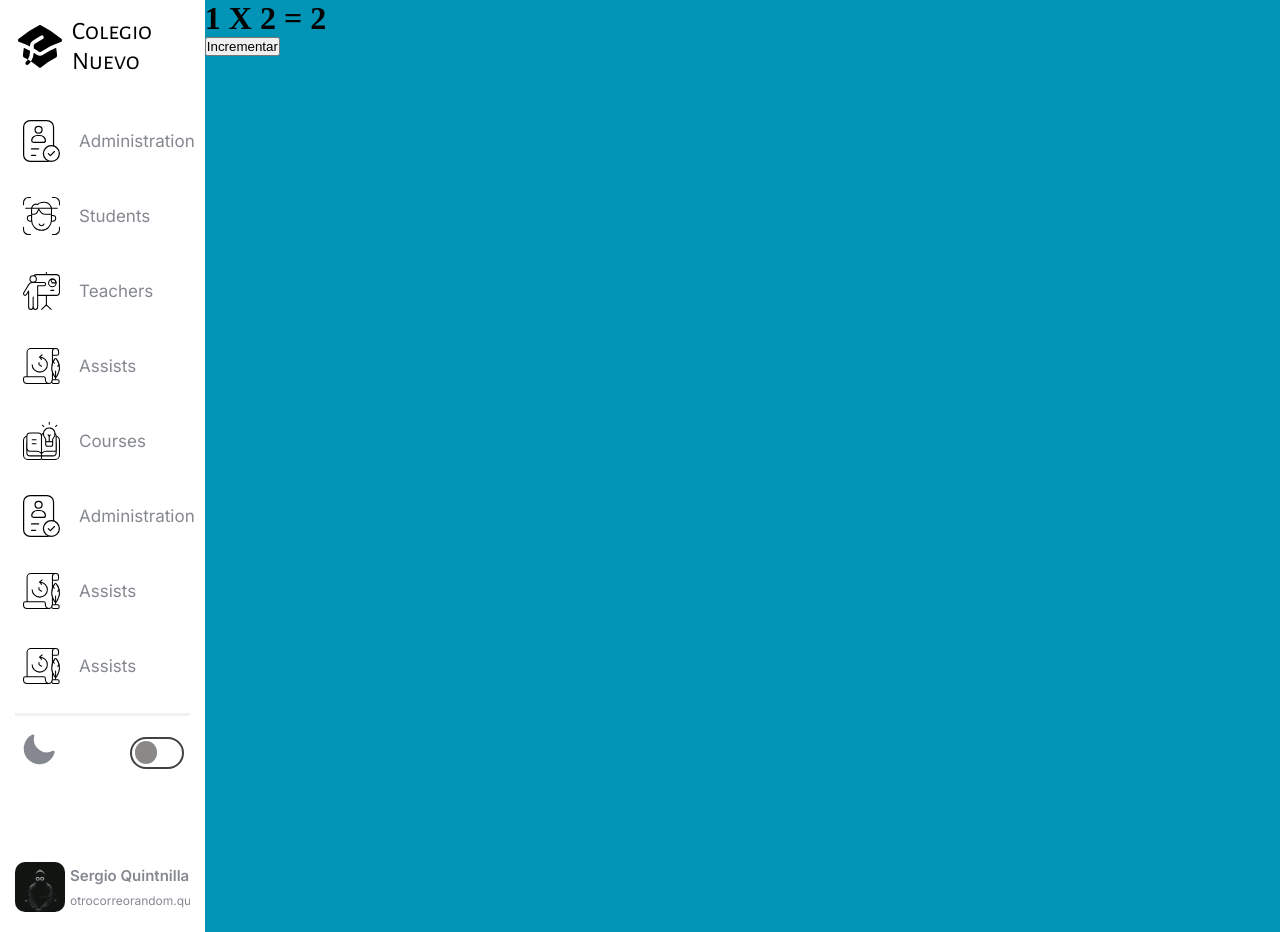
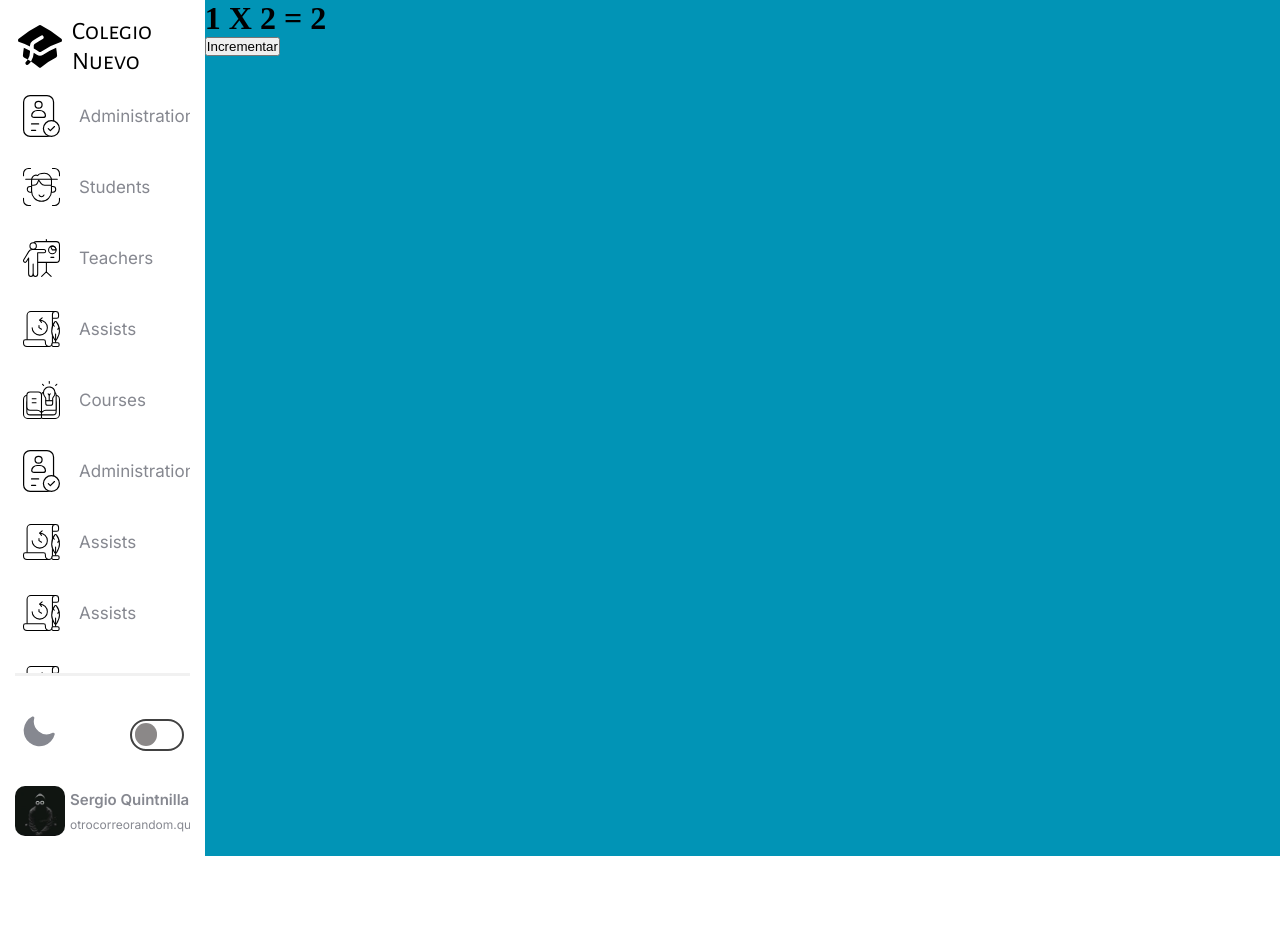
Before and after one commit to SKsergio/SCodeM, a Vue app: page / in a window 1280 px wide. After the commit the page ends 856 px from the top, so only its background shows below. Built offline with nearby package versions, Linux system fonts and the light colour scheme; a web font is replaced by a local one.

Commit message:
more changes in the response menu

```diff
--- a/public/index.html
+++ b/public/index.html
@@ -7,7 +7,7 @@
     <link rel="icon" href="<%= BASE_URL %>favicon.ico">
     <title><%= htmlWebpackPlugin.options.title %></title>
   </head>
-  <body class="hi">
+  <body>
     <noscript>
       <strong>We're sorry but <%= htmlWebpackPlugin.options.title %> doesn't work properly without JavaScript enabled. Please enable it to continue.</strong>
     </noscript>
--- a/src/components/unics/MenuComponent.vue
+++ b/src/components/unics/MenuComponent.vue
@@ -44,6 +44,18 @@
                         <!-- <UserIcon class="svg_item"></UserIcon> -->
                         <img src="../../assets/icons/LightMode/Register.svg" class="svg_item">
                         <span class="list_span" :ref="el => setRef(el as HTMLElement | null)">Administration</span>
+                    </a>
+                </li>
+                <li>
+                    <a href="#">
+                        <img src="../../assets/icons/LightMode/History.svg" class="svg_item">
+                        <span class="list_span" :ref="el => setRef(el as HTMLElement | null)">Assists</span>
+                    </a>
+                </li>
+                <li>
+                    <a href="#">
+                        <img src="../../assets/icons/LightMode/History.svg" class="svg_item">
+                        <span class="list_span" :ref="el => setRef(el as HTMLElement | null)">Assists</span>
                     </a>
                 </li>
                 <li>
@@ -150,6 +162,9 @@
         font-family: var(--font-v2);
         transition: width .5s ease, background-color 0.3s ease;
         overflow: hidden;
+        display: flex;
+        flex-direction: column;
+        justify-content: space-between;
     }
     .name_institution{
         width: 100%;
@@ -180,16 +195,28 @@
     .hide_sick{
         opacity: 0;
     }
-
+    .navegation{
+        height: 600px;
+        overflow-y: auto;
+        overflow-x: hidden;
+    }
+    .navegation::-webkit-scrollbar{
+        width: 5px;
+    }
+    .navegation::-webkit-scrollbar-thumb{
+        background-color: var(--scroll-color);
+        border-radius: 5px;
+    }
+    .navegation::-webkit-scrollbar-thumb:hover{
+        background-color: var(--scroll-color-hover);
+        border-radius: 5px;
+    }
     /* options menu design */
-    .list_navegation:first-child{
-        margin-top: 40px;
-    }
     .list_navegation li{
         list-style: none;
         display: flex;
-        margin-bottom: 19px;
-        margin-top: 19px;
+        margin-bottom: 15px;
+        margin-top: 15px;
         padding: 4px;
 
         /* disign to the links */
@@ -218,7 +245,6 @@
         height: 3px;
         background: var(--color-lines);
     }
-
     /* dark mode design*/
     .dark_mode{
         margin-top: 15px;
@@ -284,18 +310,21 @@
         border-radius: inherit;
         transition: all 0.4s cubic-bezier(0.23, 1, 0.320, 1);
     }
-
     .switch input:checked + .slider {
         box-shadow: 0 0 20px rgba(9, 201, 2, 0.8);
         border: 2px solid #3eb818;
     }
-
     .switch input:checked + .slider:before {
         transform: translateX(1.5em);
     }
+    /* third section of the menu */
+    .section_footer{
+        display: flex;
+        flex-direction: column;
+        gap: 22px;
+    }
     /* usuario section*/
     .user_profile{
-        margin-top: 80px;
         display: flex;
         flex-direction: row;
         gap: 5px;
@@ -322,4 +351,19 @@
             font-size: 12px;
         }
     }
+    /* ----------media querrys for responsive menu */
+    @media (max-height:660px) {
+        .navegation{
+            height: 400px;
+        }
+        .section_footer{
+            gap: 0;
+        }
+    }
+    @media (max-width:820px) {
+        .menu_bar{
+            position: absolute;
+            left: -300px;
+        }
+    }
 </style>
--- a/src/css/variables.css
+++ b/src/css/variables.css
@@ -13,6 +13,11 @@
     --color-text1: rgb(134, 136, 144);
     --color-text-hover: rgb(219, 218, 218);
     --color-lines: rgb(241, 241, 241);
+
+    /* scrolls colors */
+    --scroll-color:rgb(192,192,192);
+    --scroll-color-hover:rgb(134,134,134);
+
 
     /* fonts */
     --font-v1:"Alegreya Sans SC";
@@ -38,4 +43,7 @@
     --color-text-hover: rgb(56, 13, 13);
     --color-lines: rgb(241, 241, 241);
 
+    /* scrollbar colors */
+    --scroll-color:rgb(68,69,74);
+    --scroll-color-hover:rgb(85,85,85);
 }
```
